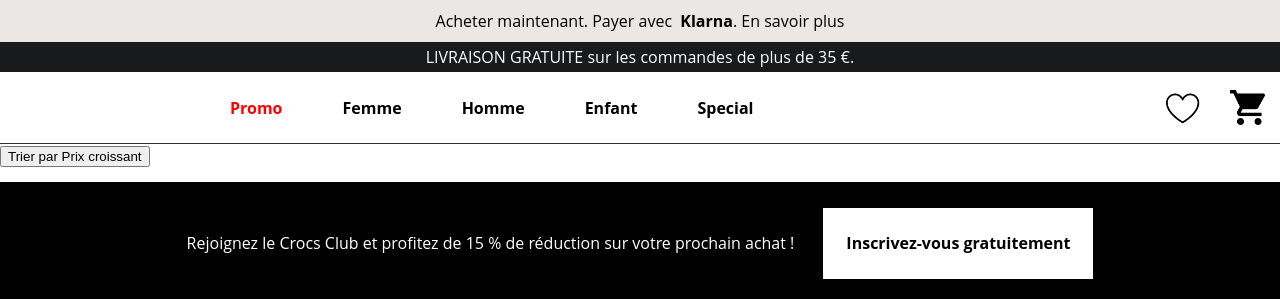
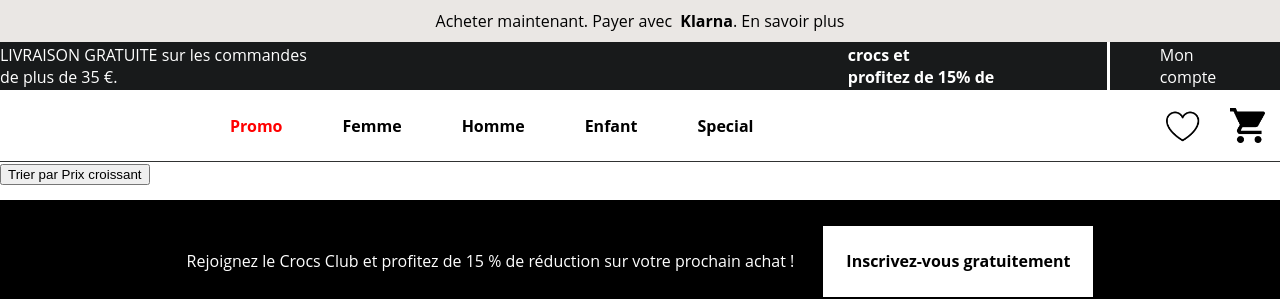
Before and after one commit to matteoVcs/How_to_sell_js_online, a plain HTML site: page pages/promo.html in a window 1280 px wide. Shown: the top 299 px of the page. Drawn offline with Linux system fonts and the light colour scheme; no server answers.

Commit message:
encore de la déco

```diff
--- a/pages/promo.html
+++ b/pages/promo.html
@@ -18,7 +18,17 @@
                 Acheter maintenant. Payer avec  &nbsp <strong> Klarna</strong>. En savoir plus
             </div>
             <div id="bandeau">
-                LIVRAISON GRATUITE sur les commandes de plus de 35 €.
+                <div id="livraison">
+                    LIVRAISON GRATUITE sur les commandes de plus de 35 €.
+                </div>
+                <div id="inscription">
+                    <strong>
+                        Inscrivez-vous au club crocs et <br>profitez de 15% de réduction !
+                    </strong>
+                </div>
+                <div id="compte">
+                    Mon compte
+                </div>
             </div>
             <div id="Menu_Crocs">
                 <a href="../index.html">
--- a/style/style.css
+++ b/style/style.css
@@ -20,13 +20,48 @@ body{
 #bandeau{
     display: flex;
     flex-direction: row;
-    justify-content: center;
     align-items: center;
     background-color: #181a1b;
-    height: 30px;
+    height: 48px;
     width: 100%;
     color : white;
     overflow: hidden;
+}
+#livraison{
+    padding-right:auto;
+}
+
+#inscription{
+    display : flex;
+    flex-direction: row;
+    justify-content: center;
+    align-items: center;
+    margin-left: 450px;
+    border-right: #ffffff 3px solid;
+    padding-right: 80px;
+    padding-left: 80px;
+    height: 48px;
+}
+
+#inscription:hover{
+    background-color: #ffffff;
+    color: black;
+    transition : 0.1s;
+}
+
+#compte{
+    display : flex;
+    flex-direction: row;
+    justify-content: center;
+    align-items: center;
+    height: 48px;
+    padding-right: 50px;
+    padding-left: 50px;
+}
+#compte:hover{
+    background-color: #ffffff;
+    color: black;
+    transition : 0.1s;
 }
 
 #fixed{
@@ -112,6 +147,16 @@ a{
         display: none;
     }
     .titre_promo{
+        display: none;
+    }
+    #bandeau{
+        height: 40px;
+        justify-content: center;
+    }
+    #inscription{
+        display: none;
+    }
+    #compte{
         display: none;
     }
 
```
